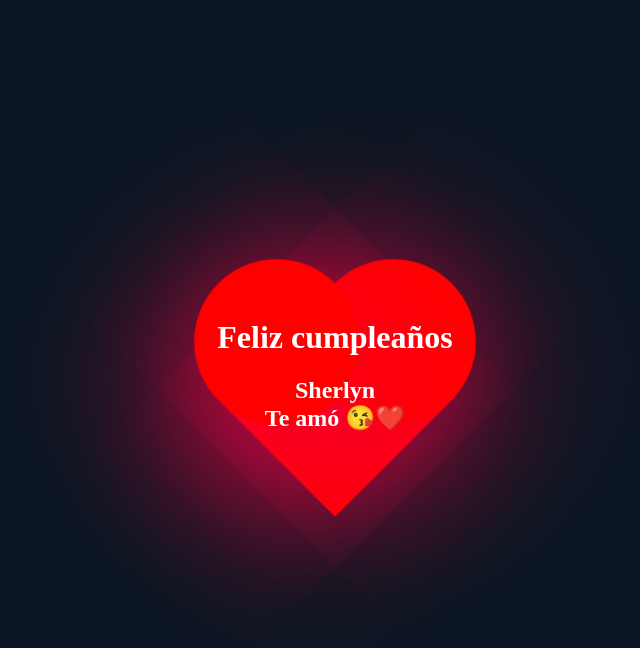
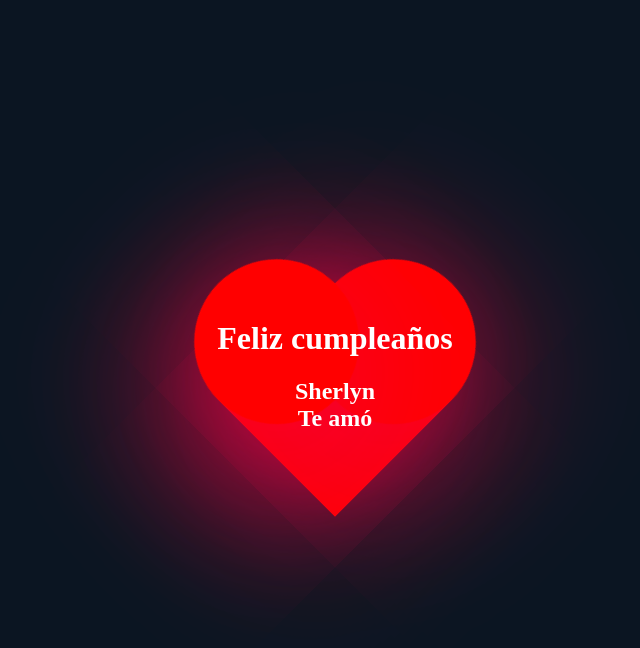
Before and after one commit to TenochVazquez/TenochVazquez.github.io, a plain HTML site: page index.html in a window 1280 px wide. Shown: the whole page, without its empty margins (305-945 px from the left). Drawn offline with Linux system fonts and the light colour scheme.

Commit message:
Actualizar index.html

```diff
--- a/index.html
+++ b/index.html
@@ -76,7 +76,7 @@ h2 { color : white
     <div class="heart"></div>
 
     <div class="contenido"><h1>Feliz cumpleaños</h1>
- <h2>Sherlyn <br> Te amó 😘❤️</h2></div>
+ <h2>Sherlyn <br> Te amó</h2></div>
 
 
 
```
